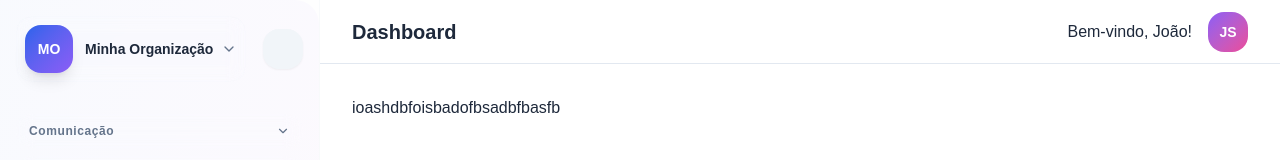
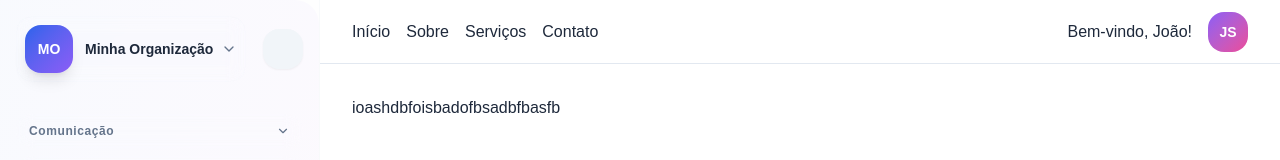
Before and after one commit to 08-Joao/agendzz-frontend, a Next.js app: page / in a window 1280 px wide. Shown: the top 160 px of the page. Built offline with nearby package versions, Linux system fonts and the light colour scheme; some icons are missing.

Commit message:
Navbar items

```diff
--- a/src/components/layout/components/Navbar.tsx
+++ b/src/components/layout/components/Navbar.tsx
@@ -3,6 +3,8 @@ import UserSidebar from '@/components/layout/components/UserSidebar'
 import { Bell } from '@solar-icons/react/ssr'
 import Link from 'next/link'
 import React, { useState } from 'react'
+
+
 
 // Generate initials from name
 const generateInitials = (name: string): string => {
@@ -18,6 +20,11 @@ export default function Navbar() {
   const userName = "João Silva"
   const [isUserSidebarOpen, setIsUserSidebarOpen] = useState(false)
 
+  const [isOpen, setIsOpen] = useState(false);
+  const toggleMenu = () => {
+    setIsOpen(!isOpen);
+  };
+
   const toggleUserSidebar = () => {
     setIsUserSidebarOpen(!isUserSidebarOpen)
   }
@@ -29,10 +36,21 @@ export default function Navbar() {
   return (
     <>
       <header className="sticky top-0 z-10 flex h-16 w-full items-center justify-between border-b bg-background/95 px-8 backdrop-blur">
-        <div>
-          <h1 className="text-xl font-bold">Dashboard</h1>
+         {/* Desktop Navigation */}
+        <div className="hidden md:flex space-x-4">
+          <Link href="/" className="text-black-300 hover:text-white">
+            Início
+          </Link>
+          <Link href="/about" className="text-black-300 hover:text-white">
+            Sobre
+          </Link>
+          <Link href="/services" className="text-black-300 hover:text-white">
+            Serviços
+          </Link>
+          <Link href="/contact" className="text-black-300 hover:text-white">
+            Contato
+          </Link>
         </div>
-
         <div className="flex items-center space-x-4">
           <button className="relative rounded-full p-2 text-muted-foreground transition-colors hover:text-foreground focus:outline-none"aria-label="Ver notificações">
             <Bell size={20} />
```
